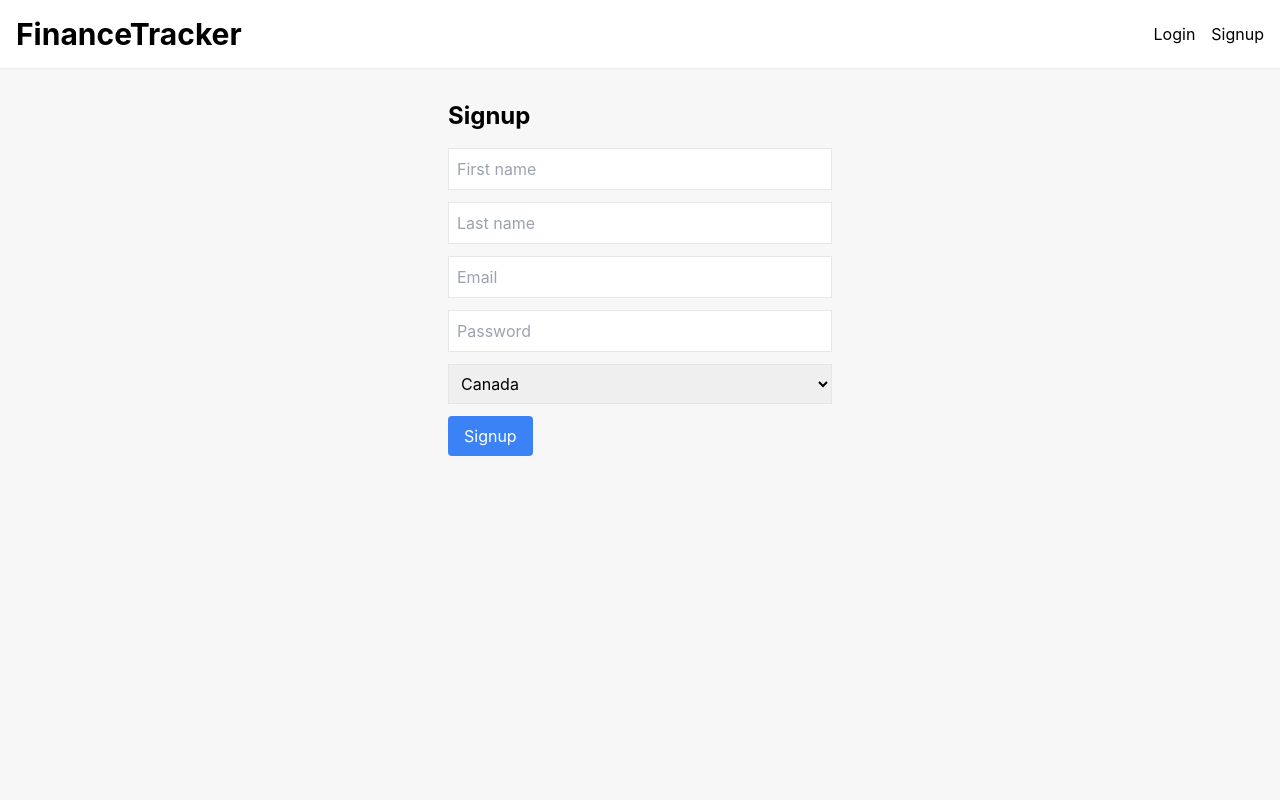
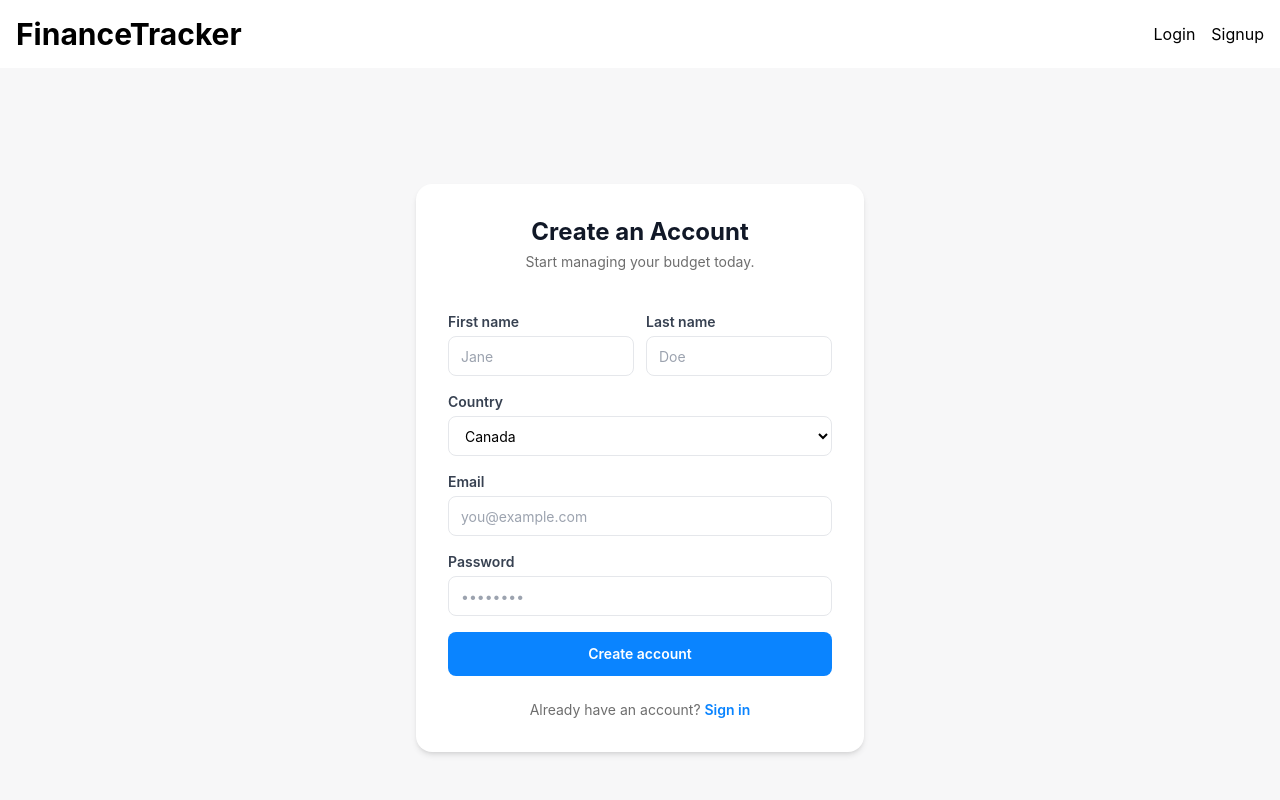
Before and after one commit to williamnamamnath/finance-tracker, a React (Vite) app in the folder packages/web/: page /signup in a window 1280 px wide. Shown: the top 800 px of the page. Built offline with nearby package versions, Linux system fonts and the light colour scheme; no server answers.

Commit message:
Improve layout for login and signup pages, create footer component

```diff
--- /dev/null
+++ b/packages/web/src/components/Footer.tsx
@@ -0,0 +1,8 @@
+export default function Footer() {
+
+return (
+    <footer className="py-8 text-center text-sm text-[#6E6E6E]">
+        &copy; 2026 FinanceTracker. All rights reserved.
+      </footer>
+);
+}
--- a/packages/web/src/main.tsx
+++ b/packages/web/src/main.tsx
@@ -7,6 +7,7 @@ import Dashboard from "./pages/Dashboard";
 import Income from "./pages/Income";
 import Expenses from "./pages/Expenses";
 import Navbar from "./components/Navbar";
+import Footer from "./components/Footer";
 import Sidebar from "./components/Sidebar";
 import "./styles.css";
 
@@ -27,6 +28,7 @@ function App() {
           </Routes>
         </main>
       </div>
+      <Footer />
     </BrowserRouter>
   );
 }
--- a/packages/web/src/pages/Home.tsx
+++ b/packages/web/src/pages/Home.tsx
@@ -81,10 +81,6 @@ export default function Home() {
           </div>
         </div>
       </section>
-
-      <footer className="py-8 text-center text-sm text-[#6E6E6E]">
-        &copy; 2026 FinanceTracker. All rights reserved.
-      </footer>
     </div>
   );
 }
--- a/packages/web/src/pages/Login.tsx
+++ b/packages/web/src/pages/Login.tsx
@@ -1,5 +1,5 @@
 import React, { useState } from "react";
-import { useNavigate } from "react-router-dom";
+import { useNavigate, Link } from "react-router-dom";
 import { api } from "../api.ts";
 
 export default function Login() {
@@ -24,13 +24,49 @@ export default function Login() {
   }
 
   return (
-    <div className="container mx-auto p-8 max-w-md">
-      <h2 className="text-2xl font-bold mb-4">Login</h2>
-      <form onSubmit={submit} className="space-y-4">
-        <input className="w-full border p-2" placeholder="Email" value={email} onChange={e => setEmail(e.target.value)} />
-        <input type="password" className="w-full border p-2" placeholder="Password" value={password} onChange={e => setPassword(e.target.value)} />
-        <button className="px-4 py-2 bg-blue-500 text-white rounded">Login</button>
-      </form>
+    <div className="min-h-screen bg-[#F7F7F8] flex items-center justify-center px-4">
+      <div className="w-full max-w-md bg-white rounded-2xl shadow-md p-8">
+        <div className="mb-10 text-center">
+          <h1 className="text-2xl font-bold text-gray-900">Login</h1>
+          <p className="text-sm text-[#6E6E6E] mt-1">Sign in to your account to continue planning.</p>
+        </div>
+        <form onSubmit={submit} className="space-y-4">
+          <div>
+            <label className="block text-sm font-semibold text-gray-700 mb-1">Email</label>
+            <input
+              type="email"
+              className="w-full h-10 px-3 border border-gray-200 rounded-lg text-sm focus:outline-none focus:ring-2 focus:ring-[#0A84FF] focus:border-transparent"
+              placeholder="you@example.com"
+              value={email}
+              onChange={e => setEmail(e.target.value)}
+              required
+            />
+          </div>
+          <div>
+            <label className="block text-sm font-semibold text-gray-700 mb-1">Password</label>
+            <input
+              type="password"
+              className="w-full h-10 px-3 border border-gray-200 rounded-lg text-sm focus:outline-none focus:ring-2 focus:ring-[#0A84FF] focus:border-transparent"
+              placeholder="••••••••"
+              value={password}
+              onChange={e => setPassword(e.target.value)}
+              required
+            />
+          </div>
+          <button
+            type="submit"
+            className="w-full py-3 bg-[#0A84FF] text-white font-semibold rounded-lg text-sm hover:bg-blue-600 transition-colors mt-2"
+          >
+            Sign in
+          </button>
+        </form>
+        <p className="mt-6 text-center text-sm text-[#6E6E6E]">
+          Don't have an account?{" "}
+          <Link to="/signup" className="text-[#0A84FF] font-semibold hover:underline">
+            Sign up
+          </Link>
+        </p>
+      </div>
     </div>
   );
 }
--- a/packages/web/src/pages/Signup.tsx
+++ b/packages/web/src/pages/Signup.tsx
@@ -1,5 +1,5 @@
 import React, { useState } from "react";
-import { useNavigate } from "react-router-dom";
+import { useNavigate, Link } from "react-router-dom";
 import { api } from "../api.ts";
 
 export default function Signup() {
@@ -32,19 +32,83 @@ export default function Signup() {
   }
 
   return (
-    <div className="container mx-auto p-8 max-w-md">
-      <h2 className="text-2xl font-bold mb-4">Signup</h2>
-      <form onSubmit={submit} className="space-y-3">
-        <input className="w-full border p-2" placeholder="First name" value={firstName} onChange={e => setFirstName(e.target.value)} />
-        <input className="w-full border p-2" placeholder="Last name" value={lastName} onChange={e => setLastName(e.target.value)} />
-        <input className="w-full border p-2" placeholder="Email" value={email} onChange={e => setEmail(e.target.value)} />
-        <input type="password" className="w-full border p-2" placeholder="Password" value={password} onChange={e => setPassword(e.target.value)} />
-        <select value={country} onChange={e => setCountry(e.target.value)} className="w-full border p-2">
-          <option>Canada</option>
-          <option>United States</option>
-        </select>
-        <button disabled={isSubmitting} className="px-4 py-2 bg-blue-500 text-white rounded disabled:opacity-50">{isSubmitting ? 'Signing up...' : 'Signup'}</button>
-      </form>
+    <div className="min-h-screen bg-[#F7F7F8] flex items-center justify-center px-4 py-8">
+      <div className="w-full max-w-md bg-white rounded-2xl shadow-md p-8">
+        <div className="mb-10 text-center">
+          <h1 className="text-2xl font-bold text-gray-900">Create an Account</h1>
+          <p className="text-sm text-[#6E6E6E] mt-1">Start managing your budget today.</p>
+        </div>
+        <form onSubmit={submit} className="space-y-4">
+          <div className="grid grid-cols-2 gap-3">
+            <div>
+              <label className="block text-sm font-semibold text-gray-700 mb-1">First name</label>
+              <input
+                className="w-full h-10 px-3 border border-gray-200 rounded-lg text-sm focus:outline-none focus:ring-2 focus:ring-[#0A84FF] focus:border-transparent"
+                placeholder="Jane"
+                value={firstName}
+                onChange={e => setFirstName(e.target.value)}
+                required
+              />
+            </div>
+            <div>
+              <label className="block text-sm font-semibold text-gray-700 mb-1">Last name</label>
+              <input
+                className="w-full h-10 px-3 border border-gray-200 rounded-lg text-sm focus:outline-none focus:ring-2 focus:ring-[#0A84FF] focus:border-transparent"
+                placeholder="Doe"
+                value={lastName}
+                onChange={e => setLastName(e.target.value)}
+                required
+              />
+            </div>
+          </div>
+          <div>
+            <label className="block text-sm font-semibold text-gray-700 mb-1">Country</label>
+            <select
+              value={country}
+              onChange={e => setCountry(e.target.value)}
+              className="w-full h-10 px-3 border border-gray-200 rounded-lg text-sm focus:outline-none focus:ring-2 focus:ring-[#0A84FF] focus:border-transparent bg-white"
+            >
+              <option>Canada</option>
+              <option>United States</option>
+            </select>
+          </div>
+          <div>
+            <label className="block text-sm font-semibold text-gray-700 mb-1">Email</label>
+            <input
+              type="email"
+              className="w-full h-10 px-3 border border-gray-200 rounded-lg text-sm focus:outline-none focus:ring-2 focus:ring-[#0A84FF] focus:border-transparent"
+              placeholder="you@example.com"
+              value={email}
+              onChange={e => setEmail(e.target.value)}
+              required
+            />
+          </div>
+          <div>
+            <label className="block text-sm font-semibold text-gray-700 mb-1">Password</label>
+            <input
+              type="password"
+              className="w-full h-10 px-3 border border-gray-200 rounded-lg text-sm focus:outline-none focus:ring-2 focus:ring-[#0A84FF] focus:border-transparent"
+              placeholder="••••••••"
+              value={password}
+              onChange={e => setPassword(e.target.value)}
+              required
+            />
+          </div>
+          <button
+            type="submit"
+            disabled={isSubmitting}
+            className="w-full py-3 bg-[#0A84FF] text-white font-semibold rounded-lg text-sm hover:bg-blue-600 transition-colors disabled:opacity-50 disabled:cursor-not-allowed mt-2"
+          >
+            {isSubmitting ? "Creating account..." : "Create account"}
+          </button>
+        </form>
+        <p className="mt-6 text-center text-sm text-[#6E6E6E]">
+          Already have an account?{" "}
+          <Link to="/login" className="text-[#0A84FF] font-semibold hover:underline">
+            Sign in
+          </Link>
+        </p>
+      </div>
     </div>
   );
 }
```
